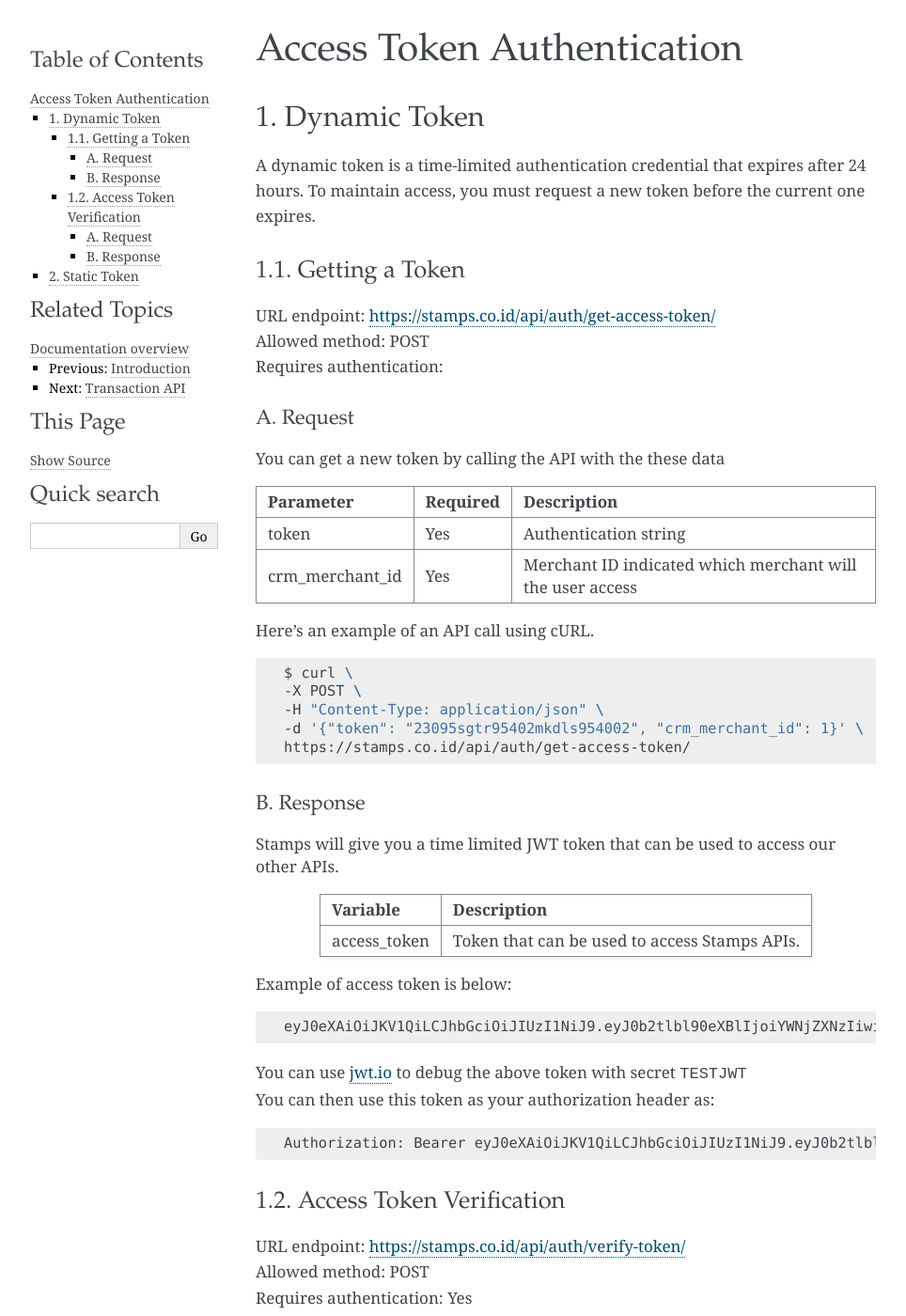
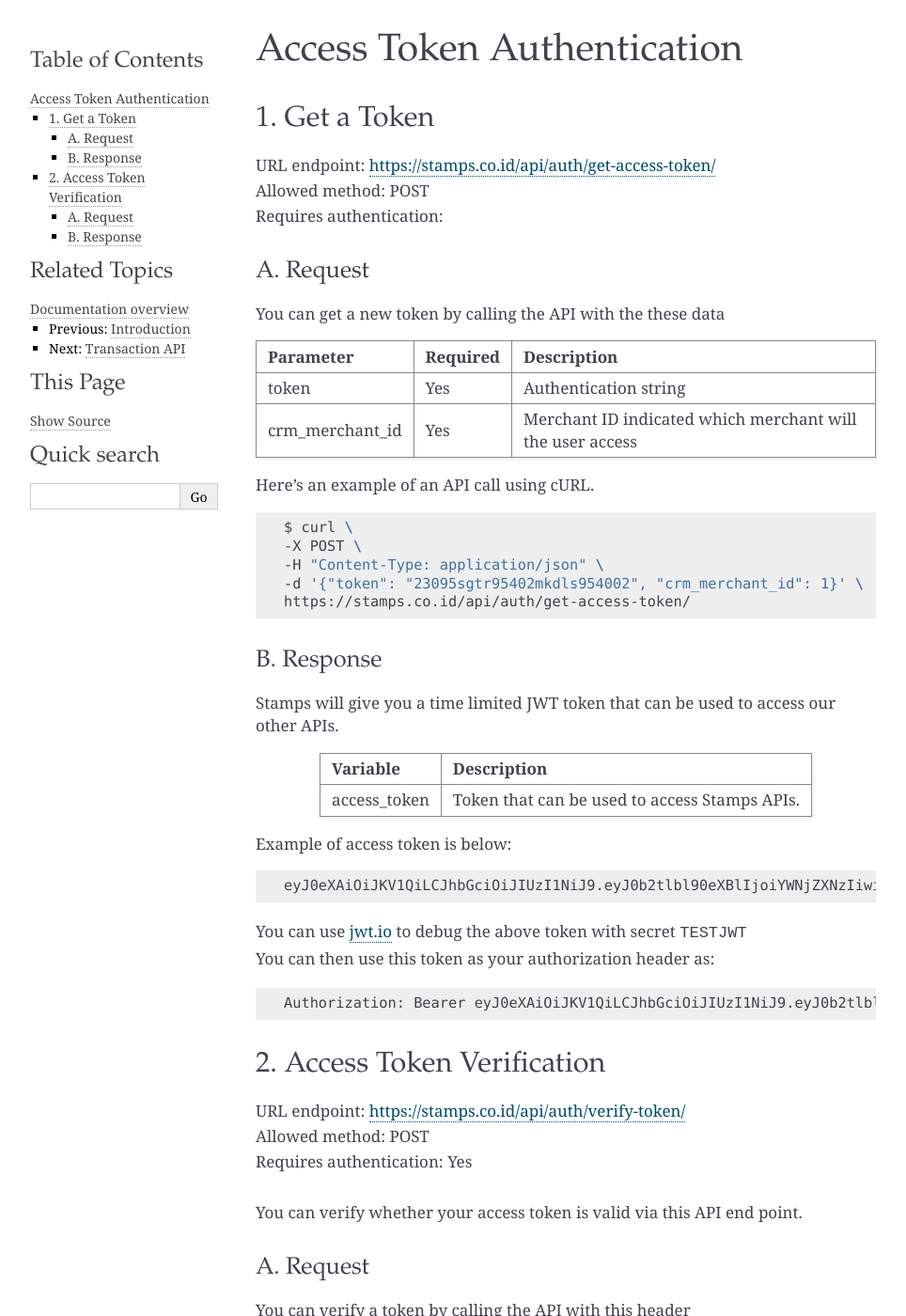
Before and after one commit to ui/stamps-api-docs, a Sphinx documentation site: the page built from source/token_api.rst, in a window 1280 px wide and 1400 px high. Shown: the whole window at 94% size, without its empty margins (148-1112 px from the left). Built offline with Sphinx 7.4.7, drawn with Linux system fonts in a browser that asks for light colours; some of the changed text lies outside the part shown.

Commit message:
Revert "separate dynamic token and static token"
This reverts commit 8ad2cea77fd4226fcb5f6fdb9ae39fef5f29fc2c.

```diff
--- a/source/token_api.rst
+++ b/source/token_api.rst
@@ -2,19 +2,15 @@
 Access Token Authentication
 *********************************************
 
-1. Dynamic Token
-=============================
-| A dynamic token is a time-limited authentication credential that expires after 24 hours. To maintain access, you must request a new token before the current one expires.
-
-1.1. Getting a Token
------------------------------
+1. Get a Token
+=======================
 | URL endpoint: https://stamps.co.id/api/auth/get-access-token/
 | Allowed method: POST
 | Requires authentication:
 
 
 A. Request
-^^^^^^^^^^^^^
+-----------------------------
 
 You can get a new token by calling the API with the these data
 
@@ -38,7 +34,7 @@ Here's an example of an API call using cURL.
     https://stamps.co.id/api/auth/get-access-token/
 
 B. Response
-^^^^^^^^^^^^^
+-----------
 
 Stamps will give you a time limited JWT token that can be used to access our other APIs.
 
@@ -60,8 +56,8 @@ Example of access token is below:
 
     Authorization: Bearer eyJ0eXAiOiJKV1QiLCJhbGciOiJIUzI1NiJ9.eyJ0b2tlbl90eXBlIjoiYWNjZXNzIiwiZXhwIjoxNjU3MzMyNjE2LCJpYXQiOjE2NTcyNDYyMTYsImp0aSI6IjRlYWRjNDAxNGQwZDRkNzc4NjkxYjg0ZDU3MGE2ZGFmIiwidXNlcl9pZCI6NTg3MCwibWVyY2hhbnRfaWQiOjF9.b_TiGJEO7mKMT0BFTrF9VjPHjoGrt5Be8FPSgvn-4bY
 
-1.2. Access Token Verification
------------------------------
+2. Access Token Verification
+=============================
 | URL endpoint: https://stamps.co.id/api/auth/verify-token/
 | Allowed method: POST
 | Requires authentication: Yes
@@ -69,7 +65,7 @@ Example of access token is below:
 | You can verify whether your access token is valid via this API end point.
 
 A. Request
-^^^^^^^^^^^^^
+-----------------------------
 
 You can verify a token by calling the API with this header
 
@@ -94,7 +90,7 @@ Here's an example of an API call using cURL.
 
 
 B. Response
-^^^^^^^^^^^^^
+-----------
 This will return the payload of JWT Token:
 
 .. code-block:: javascript
@@ -107,17 +103,3 @@ This will return the payload of JWT Token:
         "user_id": 5870,
         "merchant_id": 1
     }
-
-
-2. Static Token
-=============================
-| A static token is a permanent authentication credential that never expires. Simply include the static token in the Authorization header of your API requests.
-
-Here's an example of an API call using cURL.
-
-.. code-block:: bash
-
-    curl --request POST \
-    --url http://127.0.0.1:8000/api/ping \
-    --header 'authorization: token <token>' \
-    --header 'content-type: application/json'
```
